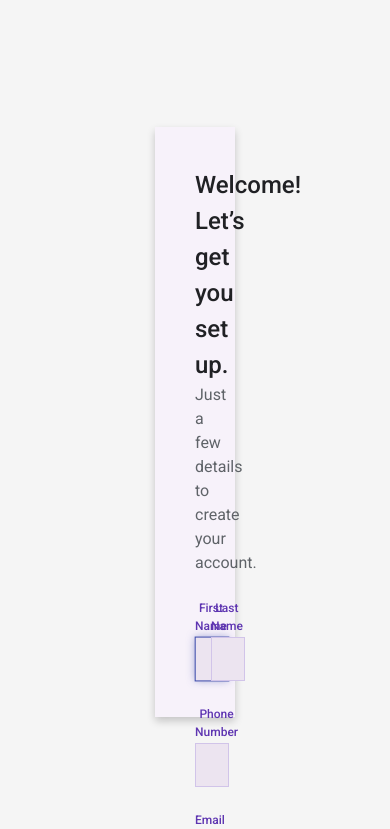
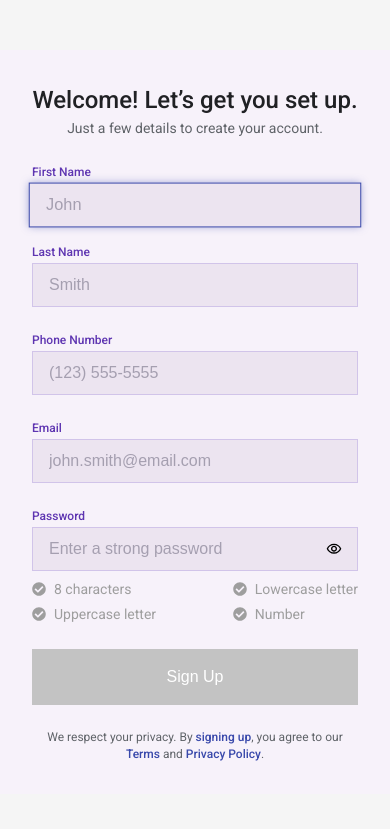
Before and after one commit to imrichie/ux-registration-form, a React (Create React App) app: page / in a window 390 px wide. Shown: the top 829 px of the page. Built offline with nearby package versions, Linux system fonts and the light colour scheme.

Commit message:
Add responsiveness to the form

```diff
--- a/src/components/styles/Header.css
+++ b/src/components/styles/Header.css
@@ -1,43 +1,40 @@
+/* General styles for the header */
 .form-header {
-    font-size: 2rem;
     font-weight: 500;
     color: var(--primary-text-color);
     font-family: var(--font-family);
+    text-align: center;
+    /* Center aligns universally */
+    font-size: 1.75rem;
+    /* Default size for medium screens and above */
 }
 
 .form-subtitle {
-    font-size: 1.125rem;
+    font-size: 1rem;
+    /* Default size for medium screens and above */
     font-weight: 400;
     color: var(--secondary-text-color);
     font-family: var(--font-family);
     margin-bottom: 24px;
 }
 
-/* Adjust header text sizes for different screens */
+/* Adjust text sizes for smaller screens (below 1024px) */
 @media (max-width: 1024px) {
     .form-header {
+        font-size: 1.625rem;
+        /* Slightly smaller for tablets and small laptops */
+    }
+}
+
+/* Adjust text sizes for small smartphones (below 480px) */
+@media (max-width: 480px) {
+    .form-header {
         font-size: 1.5rem;
+        /* Smaller size for compact screens */
     }
 
     .form-subtitle {
-        font-size: 1rem;
+        font-size: 0.875rem;
+        /* Smaller size for compact screens */
     }
 }
-
-@media (min-width: 1024px) and (max-width: 1200px) {
-    .form-header {
-        font-size: 1.875rem;
-        text-align: center;
-    }
-
-    .form-subtitle {
-        font-size: 1.125rem;
-    }
-}
-
-@media (min-width: 1200px) {
-    .form-header {
-        font-size: 2rem;
-        text-align: center;
-    }
-}
--- a/src/components/styles/InputField.css
+++ b/src/components/styles/InputField.css
@@ -2,7 +2,6 @@
     display: flex;
     flex-direction: column;
     align-items: flex-start;
-    width: 100%;
 }
 
 .input-label {
@@ -37,14 +36,12 @@
 .input-field.error {
     border-color: #b00020;
     box-shadow: 0 0 8px rgba(211, 47, 47, 0.5);
-    transition: border-color 0.3s ease, box-shadow 0.3s ease;
 }
 
 .error-message {
     color: #b00020;
     font-size: 0.75rem;
     margin-top: 4px;
-    animation: fadeIn 0.3s ease-in-out;
 }
 
 @keyframes fadeIn {
--- a/src/components/styles/Row.css
+++ b/src/components/styles/Row.css
@@ -8,13 +8,31 @@
 }
 
 /* Split rows: Two elements side by side */
-.input-row.split .half-width {
+.input-row.split>* {
     flex: 1;
     /* Ensures both items take equal space */
 }
 
 /* Full-width rows: One element spans the row */
-.input-row.full .full-width {
-    flex: 1;
+.input-row.full>* {
+    width: 100%;
     /* Ensures the single element takes full width */
 }
+
+/* For screens below 1024px: Collapse to full width */
+@media (max-width: 1024px) {
+    .input-row {
+        flex-direction: column;
+        /* Stack items vertically */
+    }
+
+    .input-row.split .half-width {
+        width: 100%;
+        /* Each input takes full width */
+    }
+
+    .input-row.full .full-width {
+        width: 100%;
+        /* Already spans full width */
+    }
+}
--- a/src/styles/App.css
+++ b/src/styles/App.css
@@ -5,6 +5,5 @@
   align-items: center;
   min-height: 100vh;
   background-color: var(--background-color);
-  padding: 0 156px;
   box-sizing: border-box;
 }
--- a/src/styles/FormContainer.css
+++ b/src/styles/FormContainer.css
@@ -1,11 +1,23 @@
-/* Style the form container */
+/* General styles for the form container */
 .form-container {
-    width: 42%;
-    max-width: 600px;
-    height: 70vh;
     background-color: #f7f2fa;
     box-shadow: 0px 4px 8px rgba(0, 0, 0, 0.2);
-    padding: 40px;
     box-sizing: border-box;
     text-align: center;
+    width: 100%;
+    /* Ensure full width for responsiveness */
+    max-width: 500px;
+    /* Default max-width for medium screens and larger */
+    padding: 52px 32px;
+    /* Default padding */
 }
+
+/* For smaller smartphones (below 480px) */
+@media (max-width: 480px) {
+    .form-container {
+        padding: 32px;
+        /* Reduce padding */
+        box-shadow: none;
+        /* Simplify UI for small screens */
+    }
+}
```
